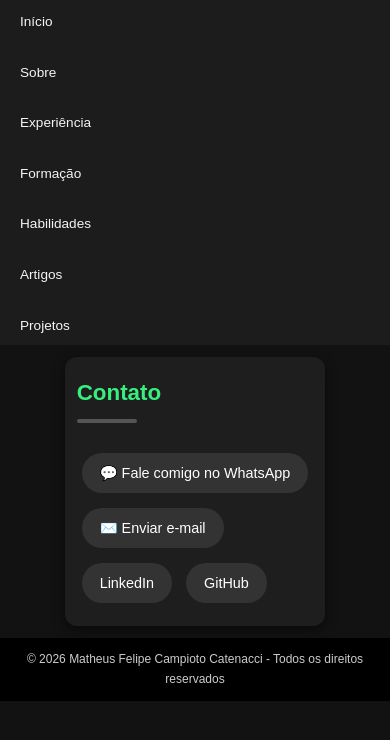
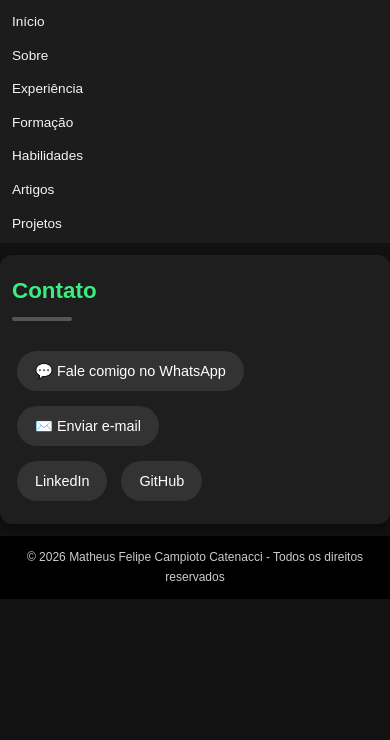
Before and after one commit to MatheusCampioto/sitedev, a website: page contato.html in a window 390 px wide. Drawn offline with Linux system fonts and the light colour scheme.

Commit message:
att responsividade

```diff
--- a/style.css
+++ b/style.css
@@ -249,11 +249,12 @@ footer a:hover { color: #fff; }
     position: relative;
     padding: 8px 0;
   }
-.navbar ul {
-  flex-direction: column;
-  align-items: flex-start; /* mantém alinhado à esquerda */
-  padding-left: 20px;      /* dá um respiro da borda */
-}
+  .navbar ul {
+    flex-direction: column;
+    align-items: flex-start; /* mantém alinhado à esquerda */
+    gap: 8px;
+    padding-left: 12px; /* leve respiro da borda */
+  }
   .navbar a {
     font-size: 0.85rem;
   }
@@ -261,6 +262,7 @@ footer a:hover { color: #fff; }
   /* Hero */
   .hero {
     padding: 40px 15px 25px;
+    text-align: center; /* hero continua centralizado */
   }
   .hero h1 {
     font-size: 1.6rem;
@@ -278,7 +280,8 @@ footer a:hover { color: #fff; }
   /* Seções */
   section {
     padding: 18px 12px;
-    margin: 12px auto;
+    margin: 12px 0; /* evita centralização estranha */
+    text-align: left;
   }
   section h2 {
     font-size: 1.4rem;
@@ -306,6 +309,7 @@ footer a:hover { color: #fff; }
   footer {
     padding: 12px;
     font-size: 0.75rem;
+    text-align: center;
   }
 }
 
@@ -331,6 +335,7 @@ form textarea {
   color: #f5f5f5;
   font-size: 1rem;
   transition: border-color 0.3s, box-shadow 0.3s;
+  width: 100%; /* ocupa toda a largura no mobile */
 }
 
 form input:focus,
```
